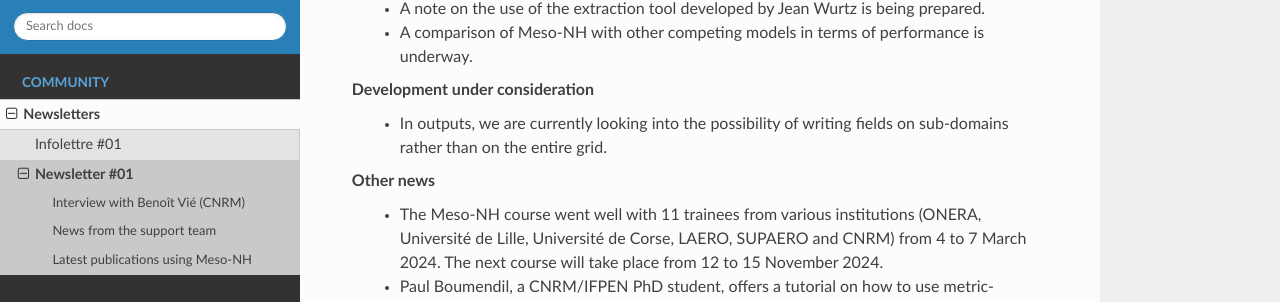
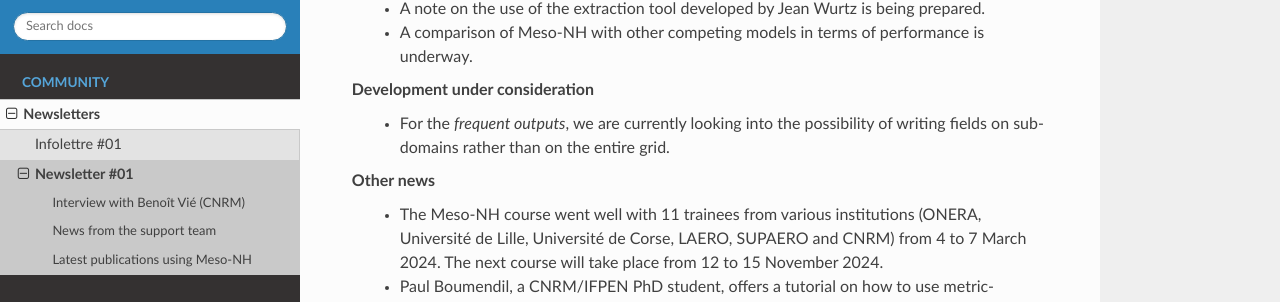
Before and after one commit to JorisPianezze/mesonh_newsletters, a Sphinx documentation site: the page built from docs/source/community/newsletters/newsletter_01_english.rst, in a window 1280 px wide and 900 px high, scrolled down 2959 px. Shown: the part 144-446 px from the top of the window. Built offline with Sphinx 7.4.7 and the Read the Docs theme 2.0.0, drawn with Linux system fonts in a browser that asks for light colours.

Commit message:
Update newsletter_01_english.rst
Explicit "frequent output"

```diff
--- a/docs/source/community/newsletters/newsletter_01_english.rst
+++ b/docs/source/community/newsletters/newsletter_01_english.rst
@@ -63,7 +63,7 @@ Current developments
   - A comparison of Meso-NH with other competing models in terms of performance is underway.
 
 Development under consideration
-  - In outputs, we are currently looking into the possibility of writing fields on sub-domains rather than on the entire grid.
+  - For the *frequent outputs*, we are currently looking into the possibility of writing fields on sub-domains rather than on the entire grid.
 
 Other news
   - The Meso-NH course went well with 11 trainees from various institutions (ONERA, Université de Lille, Université de Corse, LAERO, SUPAERO and CNRM) from 4 to 7 March 2024. The next course will take place from 12 to 15 November 2024.
```
